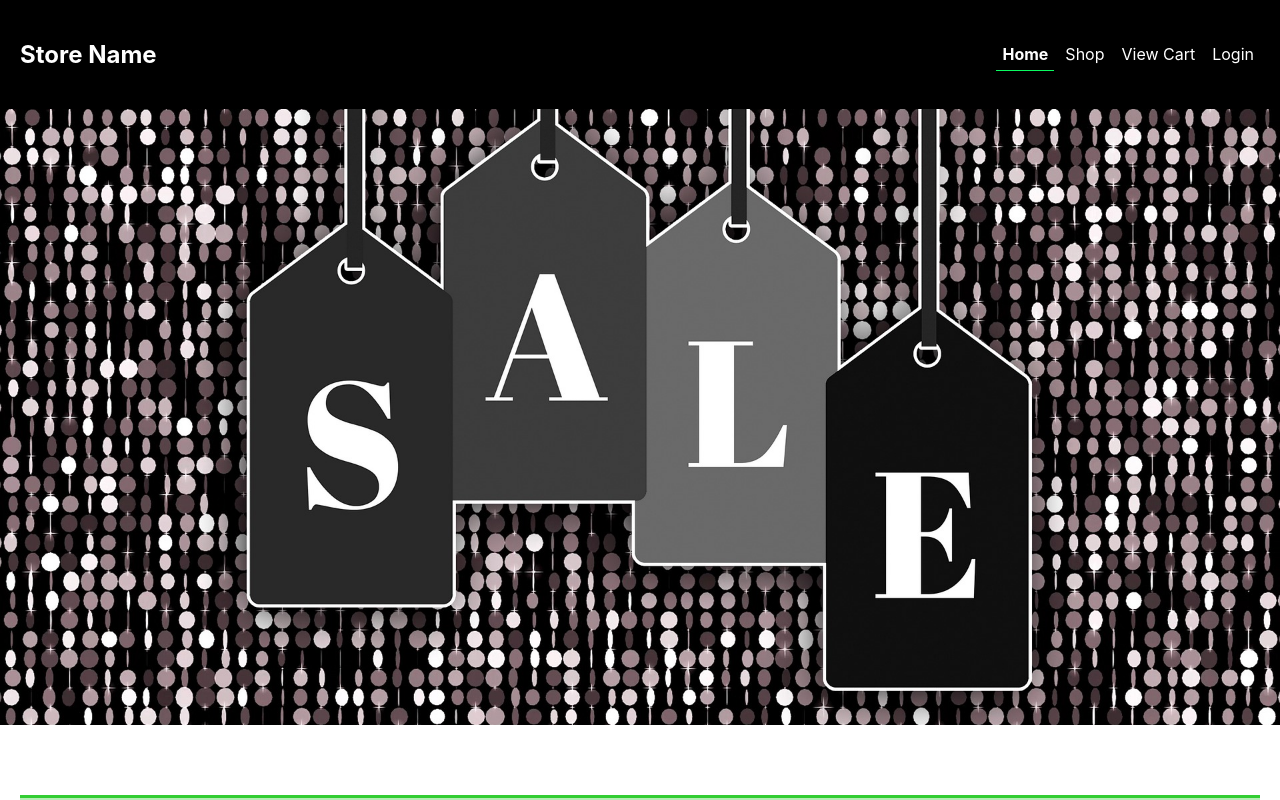
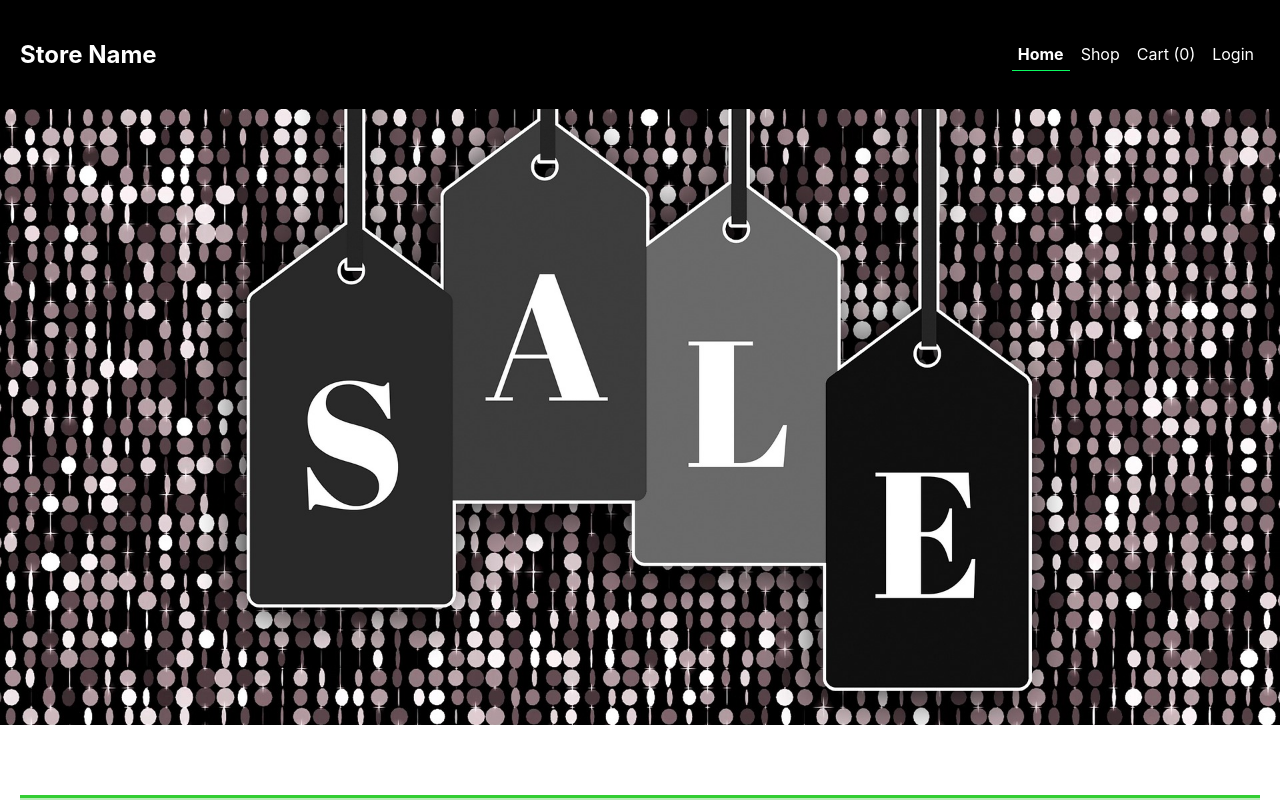
Before and after one commit to TrixyParra/ecommerce-app, a React (Create React App) app: page / in a window 1280 px wide. Shown: the top 800 px of the page. Built offline with nearby package versions, Linux system fonts and the light colour scheme.

Commit message:
NavbarFooter.js - changed cart link label. App.css - added styling on hover to the product cards on display in the shop page.

```diff
--- a/src/App.css
+++ b/src/App.css
@@ -369,6 +369,12 @@ footer p {
   border-radius: 5px;
   margin: 10px;
   position: relative;
+  transition: all 0.5s ease;
+}
+
+.Product-Preview:hover {
+  scale: (1.1);
+  box-shadow: 5px 5px 10px rgba(0, 0, 0, 0.5), -5px -5px 10px rgba(0, 0, 0, 0.1);
 }
 
 .Product-Preview img {
--- a/src/components/NavbarFooter.js
+++ b/src/components/NavbarFooter.js
@@ -13,7 +13,7 @@ export default function NavbarFooter() {  ////(props)
                 <div className="Nav-Links">
                     <NavLink route="/" label="Home" />
                     <NavLink route="/shop" label="Shop" />
-                    <NavLink route="/cart" label="View Cart" />
+                    <NavLink route="/cart" label="Cart (0)" />
                     { !loggedInUser && <NavLink route="/login" label="Login" /> }
                     { loggedInUser && <NavLink route="/login" label="Logout" /> }
                 </div>
```
